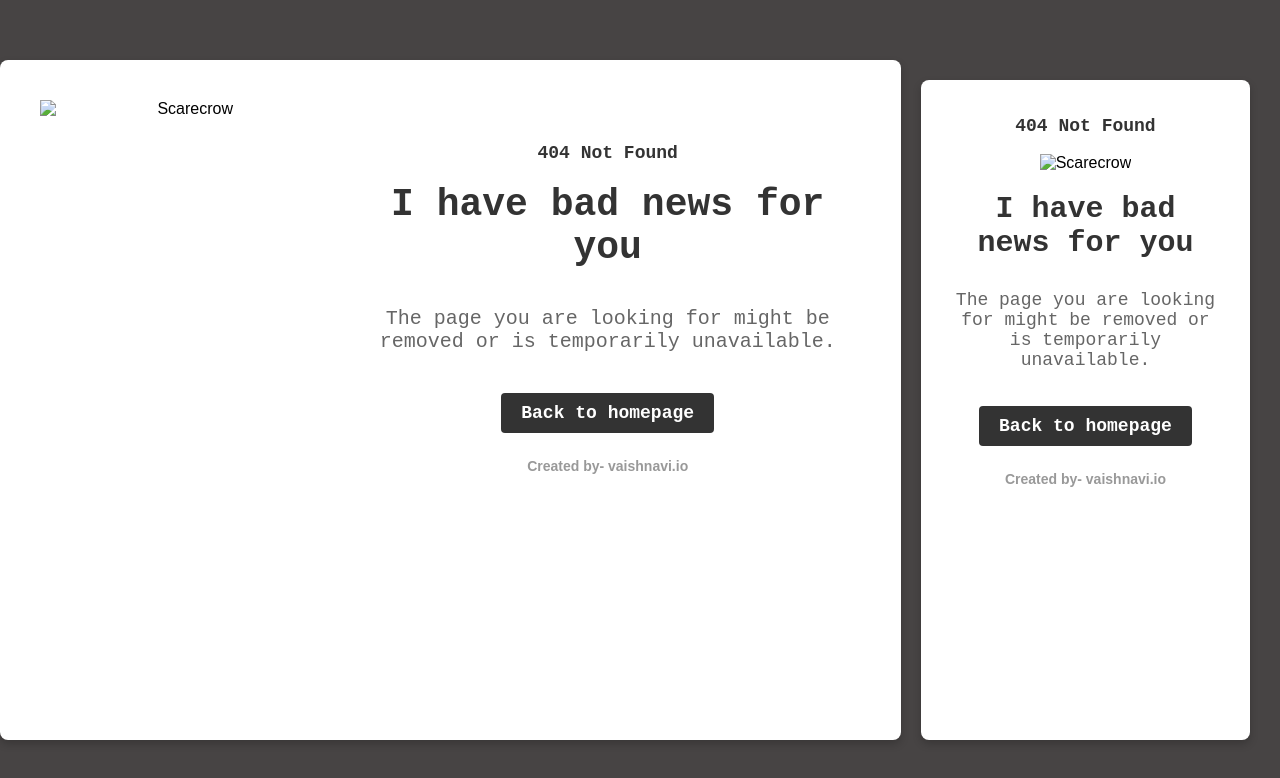
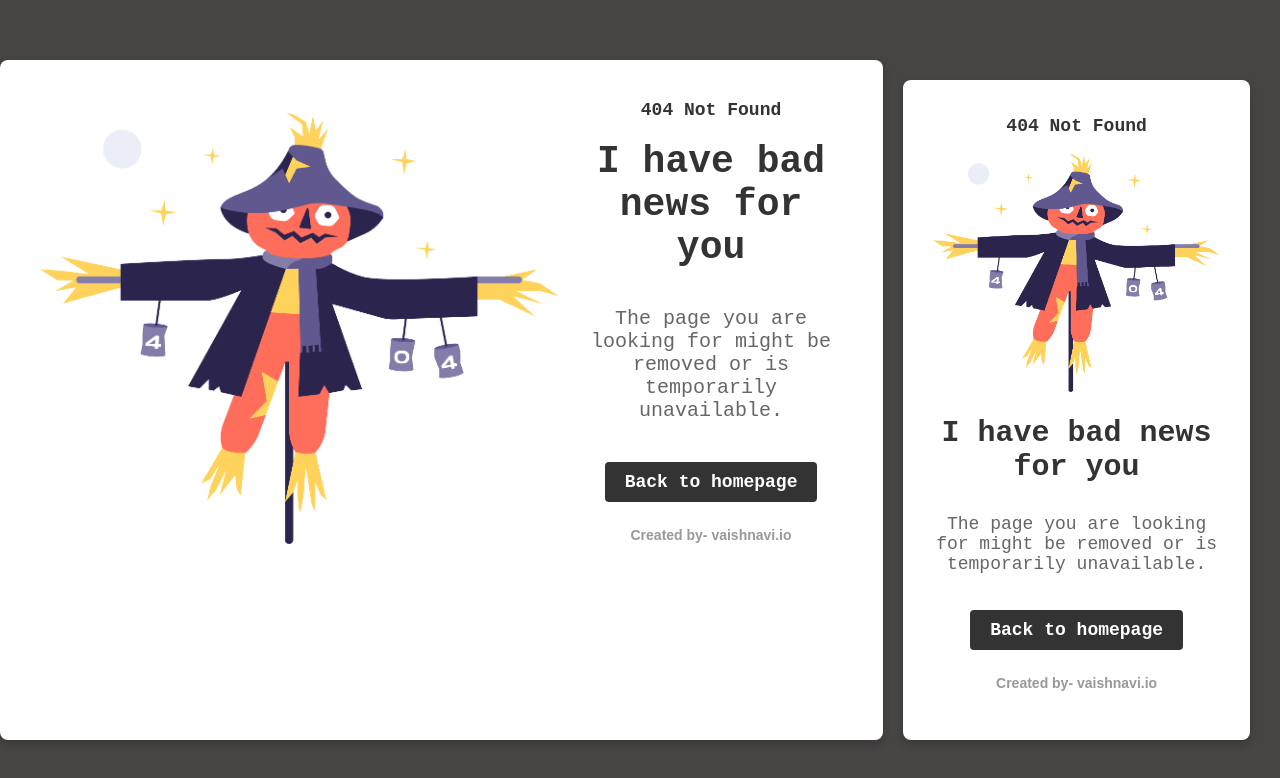
Before and after one commit to Vaishnavivagh/404-Not-Found, a plain HTML site: page index.html in a window 1280 px wide. Drawn offline with Linux system fonts and the light colour scheme.

Commit message:
Update index.html

```diff
--- a/index.html
+++ b/index.html
@@ -9,7 +9,7 @@
 <body>
     <div id="page" class="desktop">
         <div class="content">
-            <img src="./image/Scarecrow.png" alt="Scarecrow" class="scarecrow-img">
+            <img src="./images/Scarecrow.png" alt="Scarecrow" class="scarecrow-img">
             <div class="text-content">
                 <p class="page-name">404 Not Found</p>
                 <p class="username">I have bad news for you</p>
@@ -24,7 +24,7 @@
     <br>
     <div id="mobile-page" class="mobile">
         <p class="page-name-m">404 Not Found</p>
-        <img class="m-img"src="./image/Scarecrow.png" alt="Scarecrow">
+        <img class="m-img"src="./images/Scarecrow.png" alt="Scarecrow">
         <p class="username-m">I have bad news for you</p>
         <p class="username2-m">The page you are looking for might be removed or is temporarily unavailable.</p>
         <a href="/" class="btn-m">Back to homepage</a>
```
